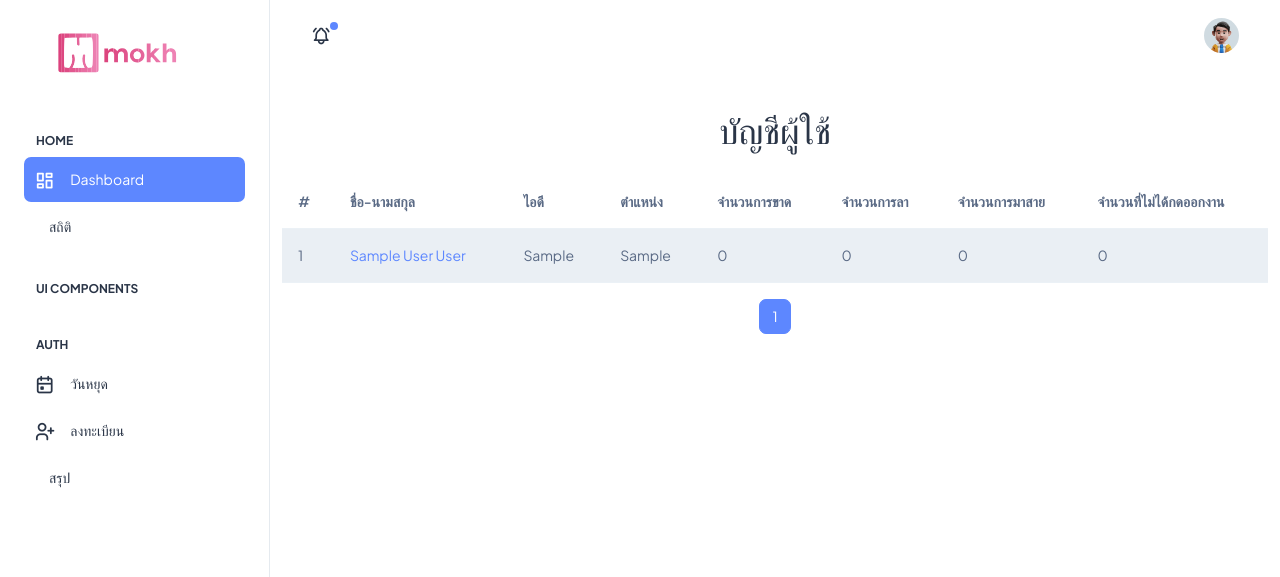
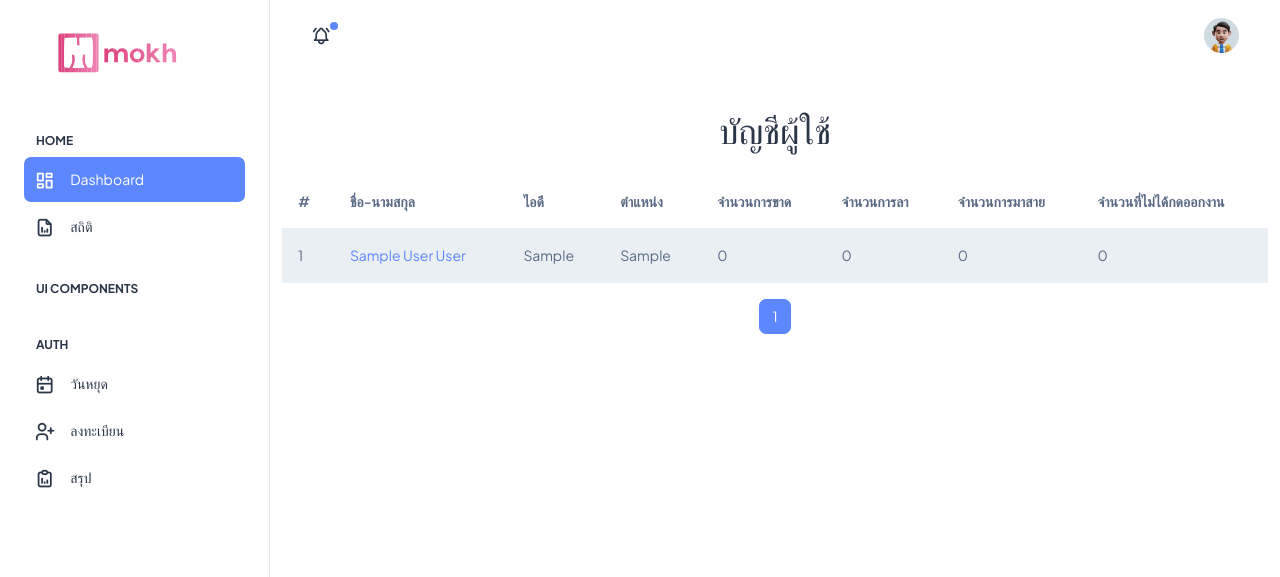
Before and after one commit to Fikei1151/mokh, a Flask app: page /index in a window 1280 px wide. Shown: the top 577 px of the page. Run offline with Flask 3, Linux system fonts and the light colour scheme; tables that the repository leaves empty hold one stand-in row (values such as "Sample post"); some libraries are stand-ins or nearby versions.

```diff
--- a/templates/base.html
+++ b/templates/base.html
@@ -46,7 +46,8 @@
                   <li class="sidebar-item">
                     <a class="sidebar-link" href="{{ url_for('statistics') }}" aria-expanded="false">
                         <span>
-                            <i class="file-analytics"></i>
+
+                            <i class="ti ti-file-analytics"></i>
                         </span>
                         <span class="hide-menu">สถิติ</span>
                     </a>
@@ -79,7 +80,7 @@
                   <li class="sidebar-item">
                     <a class="sidebar-link" href="{{ url_for('summary') }}" aria-expanded="false">
                         <span>
-                            <i class="report-analytics"></i>
+                          <i class="ti ti-report-analytics"></i>
                         </span>
                         <span class="hide-menu">สรุป</span>
                     </a>
```
